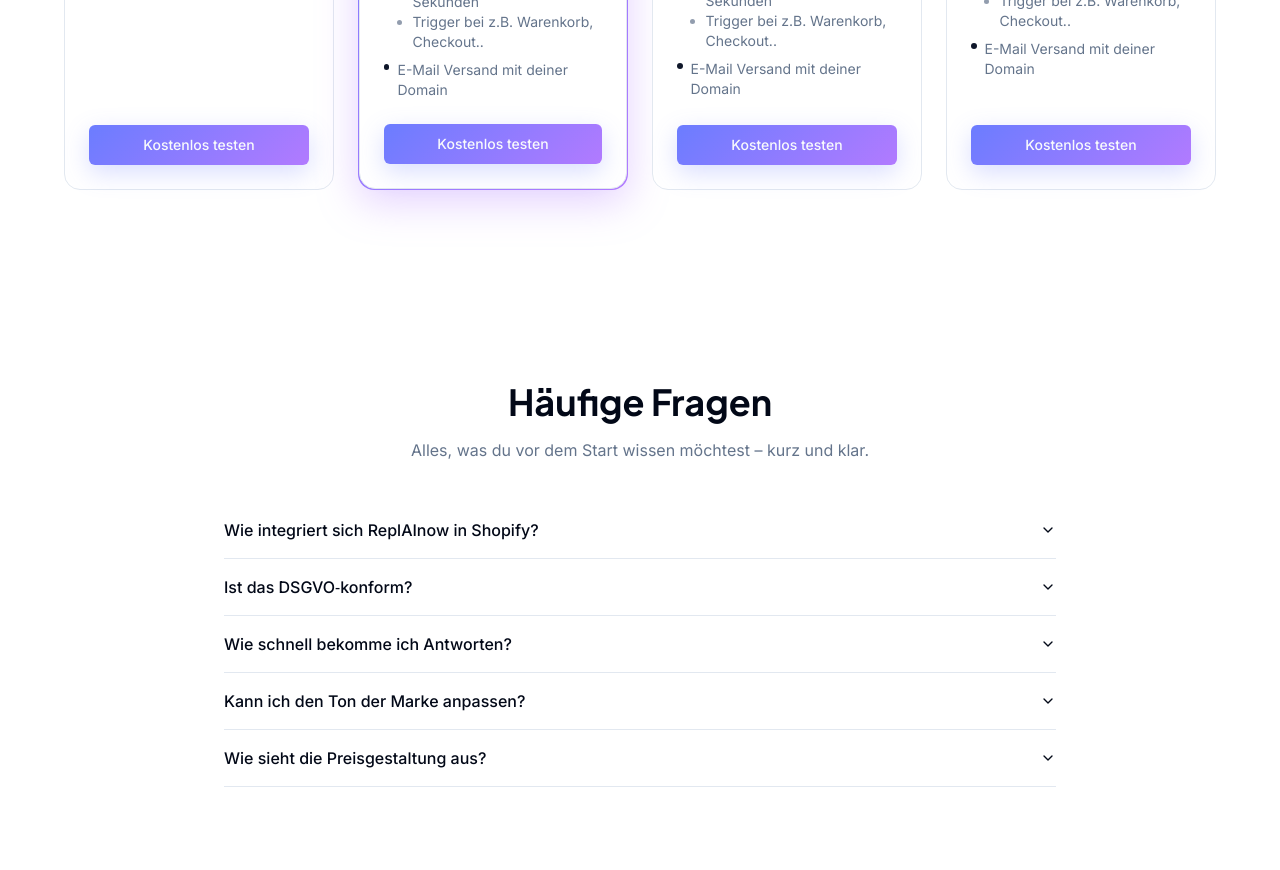
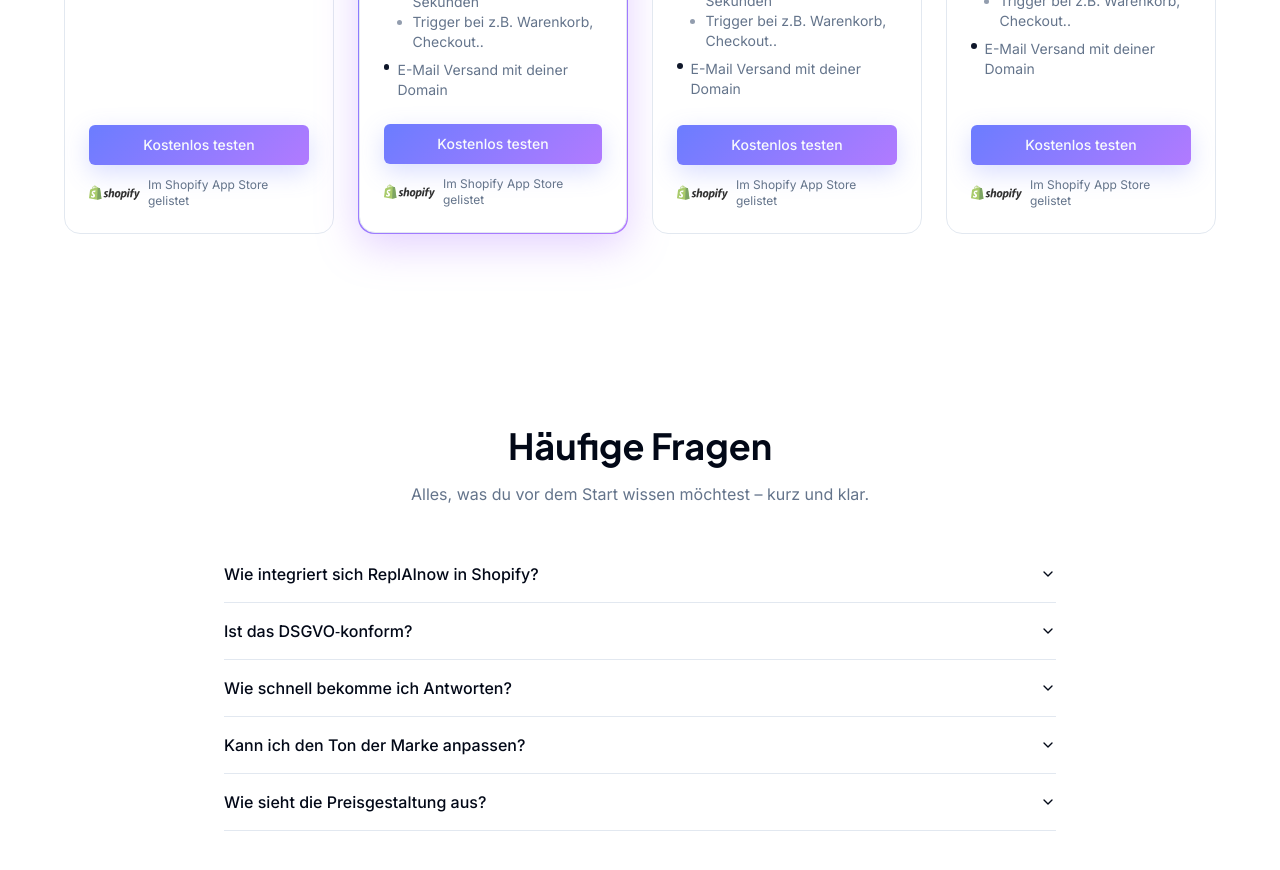
Before and after one commit to Breezythecoder/replainow-ai-shopify-support, a React (Vite) app: page / in a window 1280 px wide. Shown: the part 6380-7250 px from the top of the page. Built offline with nearby package versions, Linux system fonts and the light colour scheme.

Commit message:
Add Shopify logo to pricing
Integrate the black Shopify logo into the pricing section for better brand recognition and visual consistency.

```diff
--- a/src/components/marketing/Pricing.tsx
+++ b/src/components/marketing/Pricing.tsx
@@ -122,12 +122,21 @@ const Pricing = () => {
                   )}
                 </ul>
 
-                <div className="mt-auto">
+                <div className="mt-auto space-y-3">
                   <Button asChild variant="hero" className="w-full">
-                    <a href={`${OAUTH_URL}?utm_source=site&utm_campaign=${encodeURIComponent(p.name)}&utm_content=pricing`}>
+                    <a href={`${OAUTH_URL}?utm_source=site&utm_campaign=${encodeURIComponent(p.name)}&utm_content=pricing`} aria-label={`Kostenlos testen – Plan ${p.name}`}>
                       Kostenlos testen
                     </a>
                   </Button>
+                  <div className="flex items-center justify-center gap-2 text-xs text-muted-foreground">
+                    <img
+                      src="/images/shopify-logo-black.svg"
+                      alt="Shopify Logo – App Store"
+                      className="h-4 w-auto opacity-80"
+                      loading="lazy"
+                    />
+                    <span>Im Shopify App Store gelistet</span>
+                  </div>
                 </div>
               </article>
             );
```
Also changed, not shown: public/images/shopify-logo-black.svg (added).
